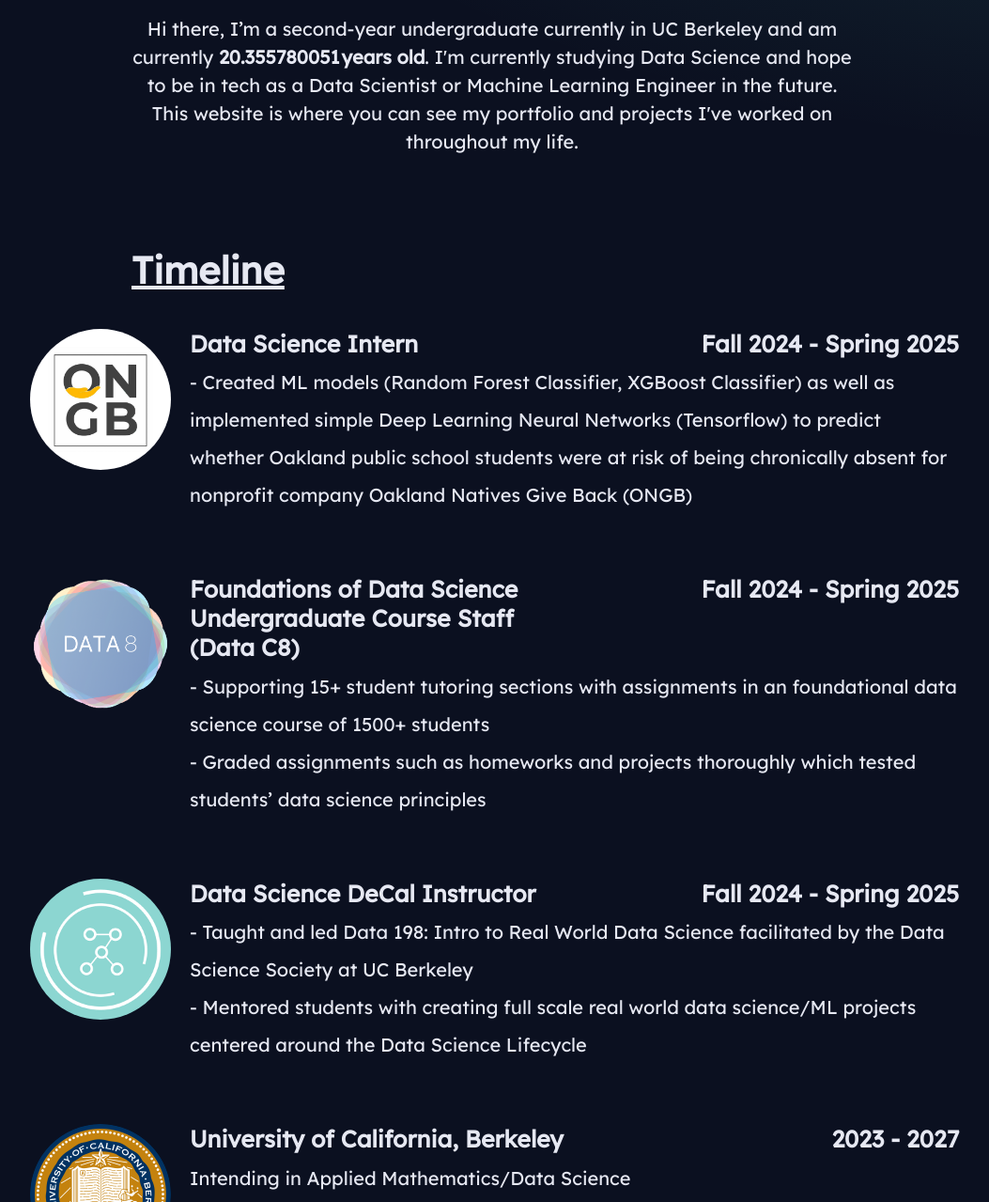
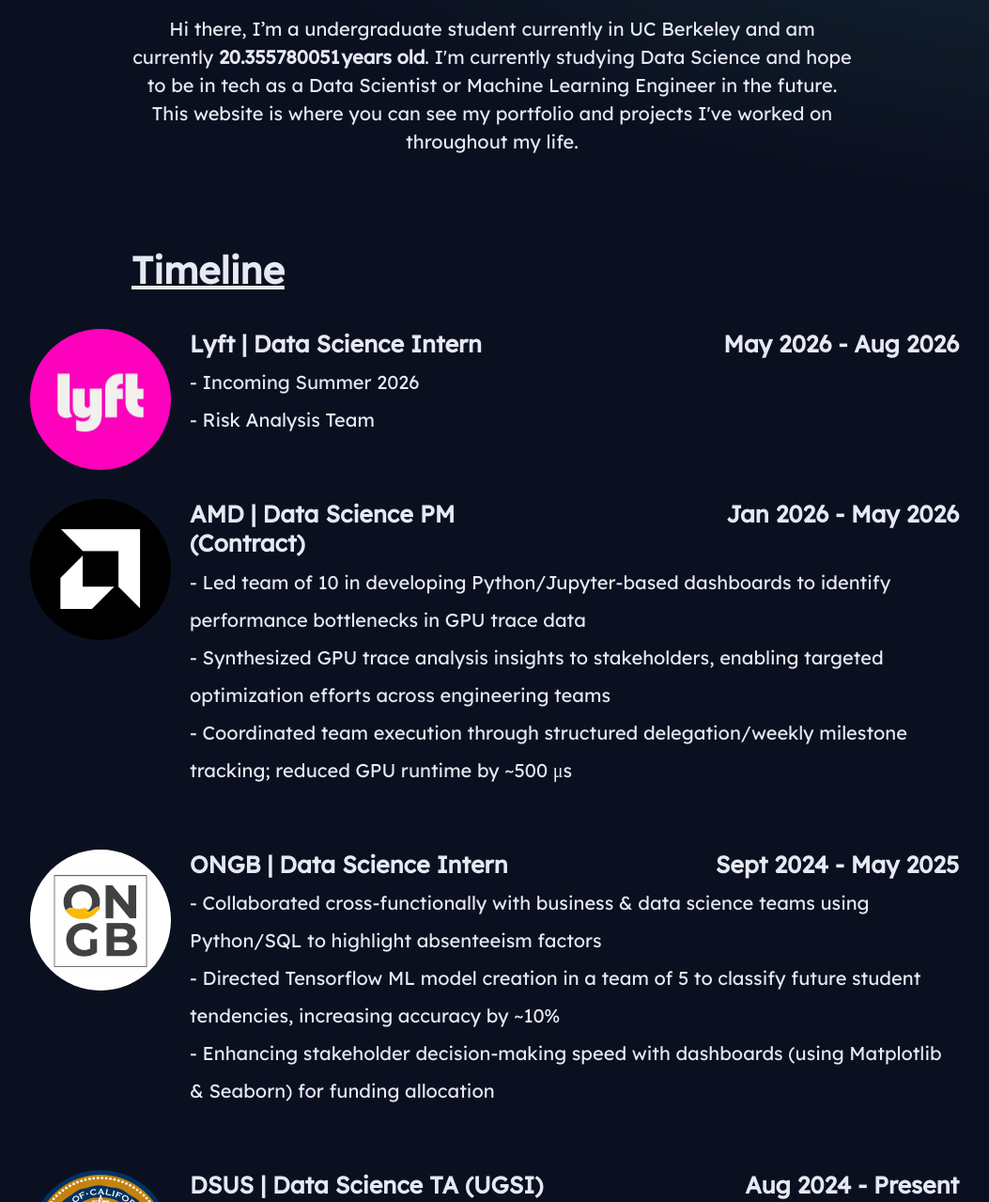
Before and after one commit to Dnalyaw/Dnalyaw.github.io, a plain HTML site: page index.html in a window 1280 px wide. Shown: the part 748-2027 px from the top of the page at 94% size, without its empty margins (116-1169 px from the left). Drawn offline with Linux system fonts and the light colour scheme; files whose address does not match are found by name.

Commit message:
updated changes for 2026

```diff
--- a/index.html
+++ b/index.html
@@ -100,7 +100,7 @@
                 <div class="actions">
                     <a class="cta" href="data_projects.html">View Data/ML Portfolio</a>
                     <a class="cta secondary" href="projects.html">Explore Other Projects</a>
-                    <a class="cta ghost" href="wayland-la-RESUME.pdf" download>Download Resume</a>
+                    <a class="cta ghost" href="waylandlaResume.pdf" download>Download Resume</a>
                 </div>
             </div>
             <div class="hero-art">
@@ -119,7 +119,7 @@
                 <div id="line"></div>
             </div>
 
-            <p class="summary">Hi there, I’m a second-year undergraduate currently in UC Berkeley and am currently <strong><span id="age"></span> years old</strong>. I'm currently studying Data Science and hope to be in tech as a Data Scientist or Machine Learning Engineer in the future. This website is where you can see my portfolio and projects I've worked on throughout my life.</p>
+            <p class="summary">Hi there, I’m a undergraduate student currently in UC Berkeley and am currently <strong><span id="age"></span> years old</strong>. I'm currently studying Data Science and hope to be in tech as a Data Scientist or Machine Learning Engineer in the future. This website is where you can see my portfolio and projects I've worked on throughout my life.</p>
 
         </section>
 
@@ -130,22 +130,47 @@
             <div class="resume-content">
                 <ul class="experience">
                     <li>
+                        <img src="resume_photos/lyft-logo.png" alt="UC Berkeley">
+                        <div class="resume-txt">
+                            <div class="title-and-location">
+                                <h5 class="title">Lyft | Data Science Intern</h5>
+                                <h5 class="location">May 2026 - Aug 2026</h5>
+                            </div>
+                            <p>- Incoming Summer 2026 <br>- Risk Analysis Team</p>
+                        </div>
+                    </li>
+                    <li>
+                        <img src="resume_photos/AMD-logo.png" alt="UC Berkeley">
+                        <div class="resume-txt">
+                            <div class="title-and-location">
+                                <h5 class="title">AMD | Data Science PM (Contract)</h5>
+                                <h5 class="location">Jan 2026 - May 2026</h5>
+                            </div>
+                            <p>- Led team of 10 in developing Python/Jupyter-based dashboards to identify performance bottlenecks in GPU trace data <br>
+                                - Synthesized GPU trace analysis insights to stakeholders, enabling targeted optimization efforts across engineering teams<br>
+                                - Coordinated team execution through structured delegation/weekly milestone tracking; reduced GPU runtime by ~500 μs<br>
+                                </p>
+                        </div>
+                    </li>
+                    <li>
                         <img src="resume_photos/ongb_logo.jpg" alt="UC Berkeley">
                         <div class="resume-txt">
                             <div class="title-and-location">
-                                <h5 class="title">Data Science Intern</h5>
-                                <h5 class="location">Fall 2024 - Spring 2025</h5>
+                                <h5 class="title">ONGB | Data Science Intern</h5>
+                                <h5 class="location">Sept 2024 - May 2025</h5>
                             </div>
-                            <p>- Created ML models (Random Forest Classifier, XGBoost Classifier) as well as implemented simple Deep Learning
-                                Neural Networks (Tensorflow) to predict whether Oakland public school students were at risk of being chronically absent for nonprofit company Oakland Natives Give Back (ONGB)</p>
+                            <p>- Collaborated cross-functionally with business & data science teams using Python/SQL to highlight absenteeism factors<br>
+- Directed Tensorflow ML model creation in a team of 5 to classify future student tendencies, increasing accuracy by ~10%<br>
+- Enhancing stakeholder decision-making speed with dashboards (using Matplotlib & Seaborn) for funding allocation
+</p>
                         </div>
                     </li>
                     <li>
-                        <img src="resume_photos/data8-logo.png" alt="UC Berkeley">
+                        <img src="resume_photos/Seal_of_University_of_California,_Berkeley.png" alt="UC Berkeley">
                         <div class="resume-txt">
                             <div class="title-and-location">
-                                <h5 class="title">Foundations of Data Science Undergraduate Course Staff (Data C8)</h5>
-                                <h5 class="location">Fall 2024 - Spring 2025</h5>
+                                <h5 class="title">DSUS | Data Science TA (UGSI)</h5>
+                                <h5 class="location">Aug 2024 - Present</h5>
                             </div>
                             <p>- Supporting 15+ student tutoring sections with assignments in an foundational data science course of 1500+ students <br>- Graded assignments such as homeworks and projects thoroughly which tested students’ data science principles</p>
                         </div>
@@ -154,8 +179,8 @@
                         <img src="resume_photos/dss-logo.png" alt="UC Berkeley">
                         <div class="resume-txt">
                             <div class="title-and-location">
-                                <h5 class="title">Data Science DeCal Instructor</h5>
-                                <h5 class="location">Fall 2024 - Spring 2025</h5>
+                                <h5 class="title">DSS | Director of Acadev</h5>
+                                <h5 class="location">Aug 2024 - Present</h5>
                             </div>
                             <p>- Taught and led Data 198: Intro to Real World Data Science facilitated by the Data Science Society at UC Berkeley <br>- Mentored students with creating full scale real world data science/ML projects centered around the Data Science Lifecycle</p>
                         </div>
@@ -167,7 +192,7 @@
                                 <h5 class="title">University of California, Berkeley</h5>
                                 <h5 class="location">2023 - 2027</h5>
                             </div>
-                            <p>Intending in Applied Mathematics/Data Science</p>
+                            <p>Data Science w/ Education Minor</p>
                             <p>Clubs/Activities: Data Discovery Program, Data Science Undergraduate Course Staff, Data Science Society, Data Scholars Foundations Program</p>
                         </div>
                     </li>
```
Also changed, not shown: resume_photos/AMD-logo.png (added), resume_photos/lyft-logo.png (added), 3 other files.
